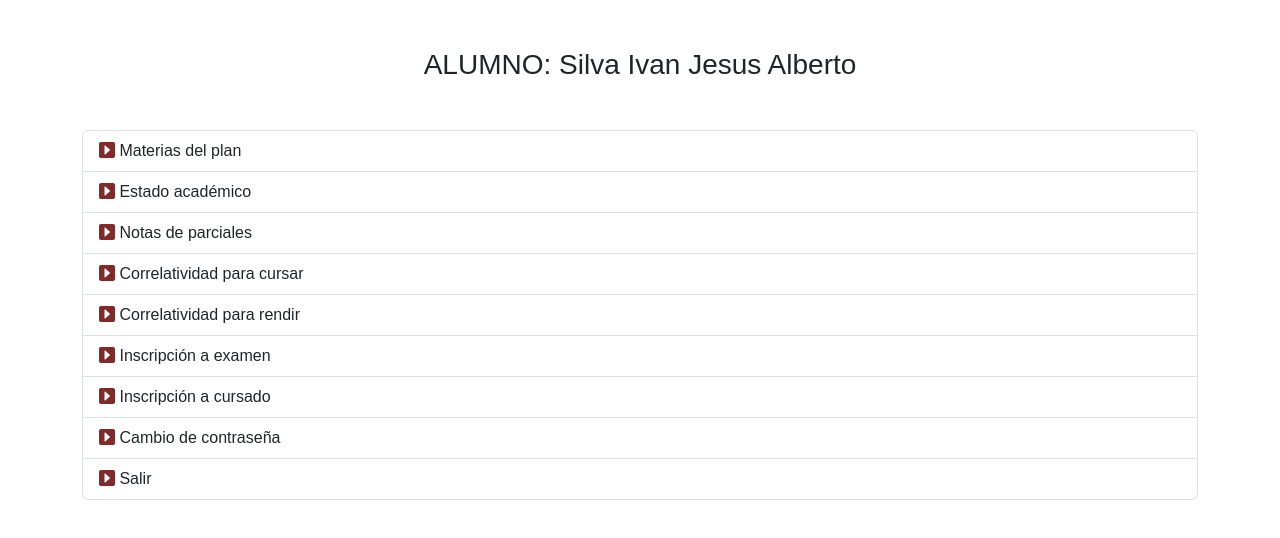
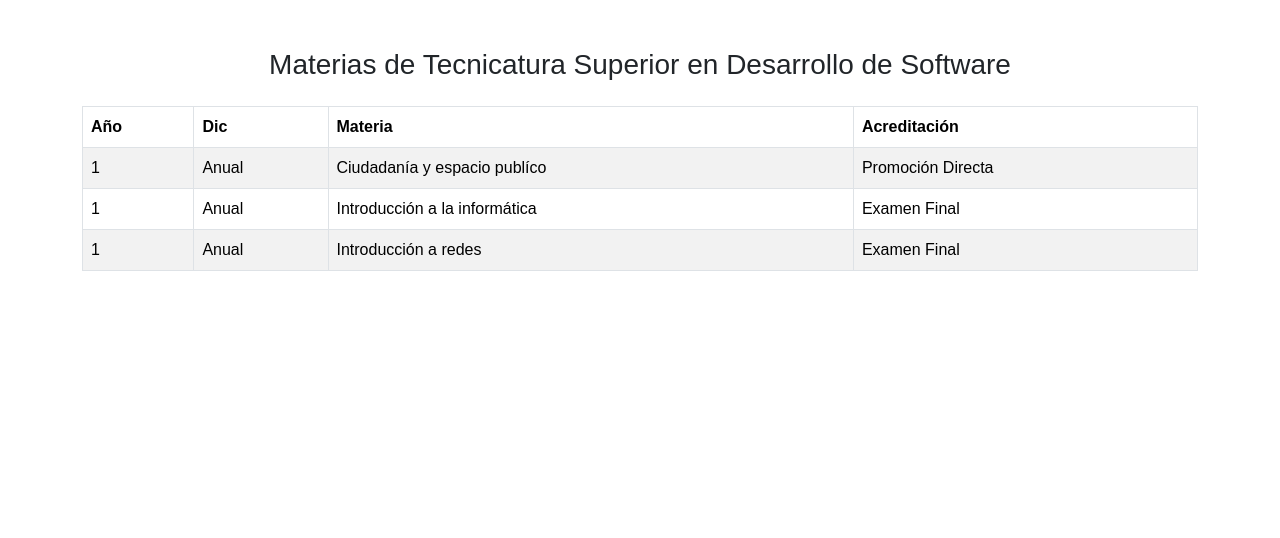
Before and after one commit to ivan-silva22/sistema-de-autogestion, a React (Vite) app: page / in a window 1280 px wide. Shown: the top 538 px of the page. Built offline with nearby package versions, Linux system fonts and the light colour scheme.

Commit message:
agregue el maquetado de materias del plan

```diff
--- a/src/App.jsx
+++ b/src/App.jsx
@@ -3,6 +3,7 @@ import './App.css'
 
 import Login from './components/Login'
 import Inicio from './components/Inicio';
+import MateriasPlan from './components/MateriasPlan';
 
 function App() {
 
@@ -10,7 +11,8 @@ function App() {
   return (
     <>
       {/* <Login/> */}
-      <Inicio/>
+      {/* <Inicio/> */}
+      <MateriasPlan/>
     </>
   )
 }
--- /dev/null
+++ b/src/components/MateriasPlan.jsx
@@ -0,0 +1,45 @@
+import { Container, Table } from "react-bootstrap";
+
+const MateriasPlan = () => {
+  return (
+    <main className="my-5">
+      <Container>
+        <section className="text-center my-4">
+            <h3>Materias de Tecnicatura Superior en Desarrollo de Software</h3>
+        </section>
+        <Table striped bordered hover>
+          <thead>
+            <tr>
+              <th>Año</th>
+              <th>Dic</th>
+              <th>Materia</th>
+              <th>Acreditación</th>
+            </tr>
+          </thead>
+          <tbody>
+            <tr>
+              <td>1</td>
+              <td>Anual</td>
+              <td>Ciudadanía y espacio publíco</td>
+              <td>Promoción Directa</td>
+            </tr>
+            <tr>
+              <td>1</td>
+              <td>Anual</td>
+              <td>Introducción a la informática</td>
+              <td>Examen Final</td>
+            </tr>
+            <tr>
+              <td>1</td>
+              <td>Anual</td>
+              <td>Introducción a redes</td>
+              <td>Examen Final</td>
+            </tr>
+          </tbody>
+        </Table>
+      </Container>
+    </main>
+  );
+};
+
+export default MateriasPlan;
```
